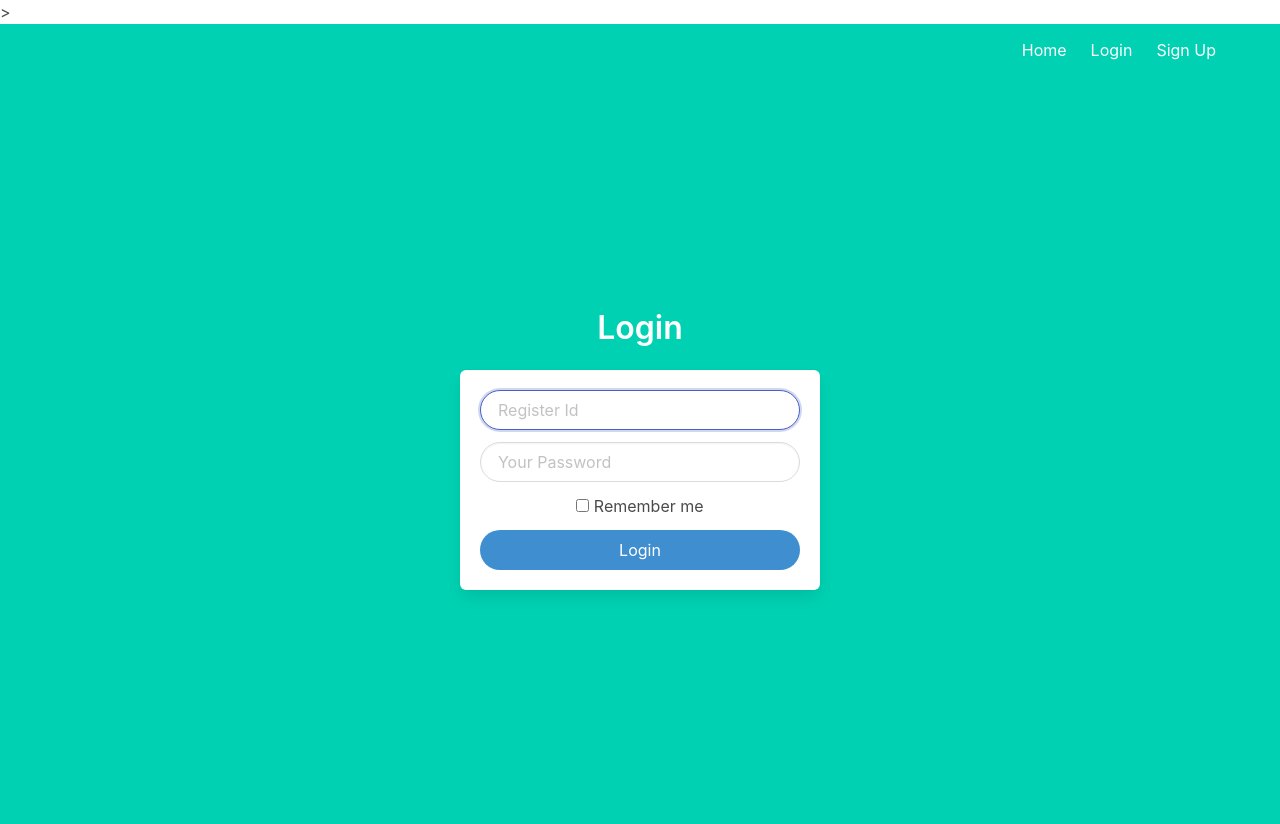
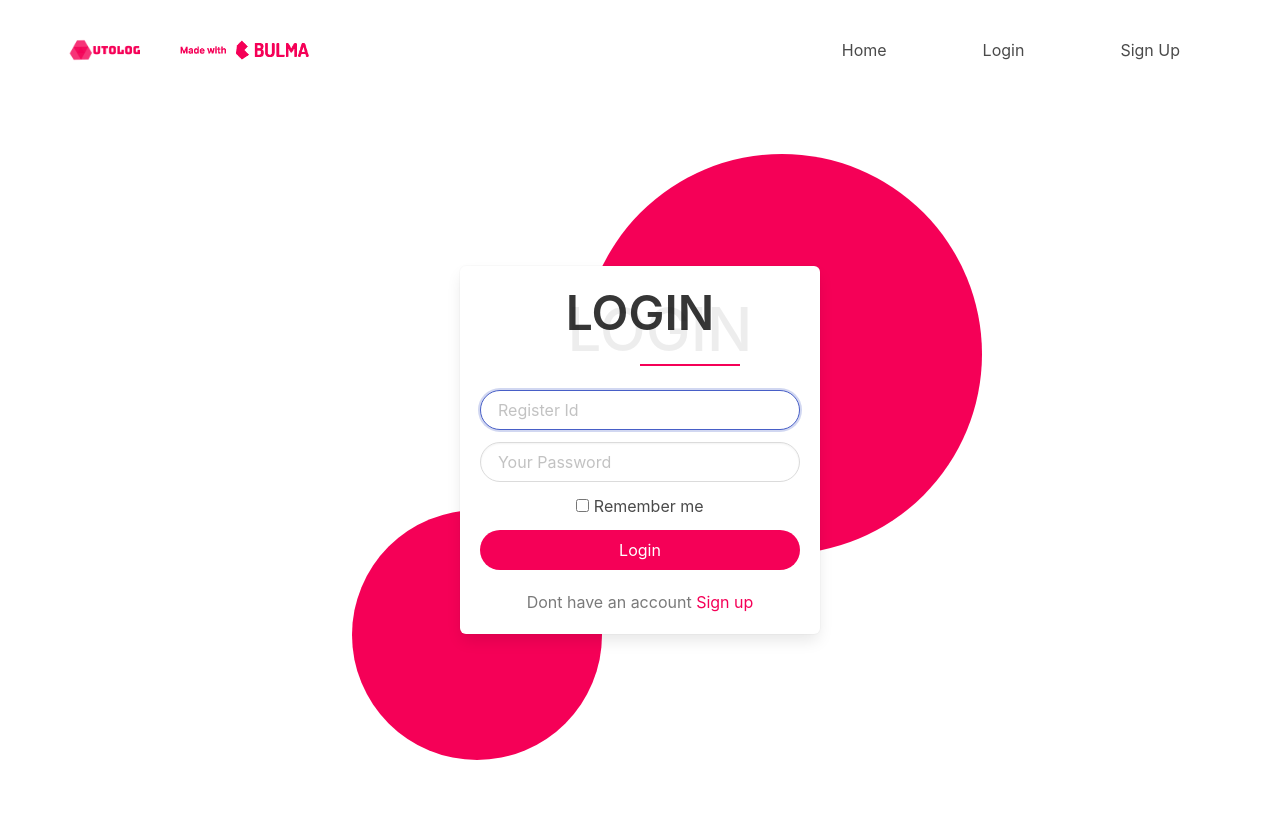
Before and after one commit to souravrs999/Face-Recognition-Attendence-System, a Flask app: page /login in a window 1280 px wide. After the commit the page ends 760 px from the top, so only its background shows below. Run offline with Flask 2, Linux system fonts and the light colour scheme.

Commit message:
update templates

```diff
--- /dev/null
+++ b/app/static/css/login.css
@@ -0,0 +1,75 @@
+body {
+  overflow-x: hidden;
+  overflow-y: hidden;
+}
+.navbar-item img {
+  max-height: 80px;
+}
+.navbar .navbar-menu .navbar-item {
+  padding: 10px 20px;
+  margin: 28px;
+  border-radius: 25px;
+  transition: 0.5s;
+}
+
+.navbar .navbar-menu .navbar-item:hover {
+  color: #ffffff;
+  background-color: #f50057;
+}
+.hero-body .login-breaker {
+    content: "";
+    position: absolute;
+    background: #f50057;
+    width: 100px;
+    height: 2px;
+    -webkit-transition: 0.3s;
+    -moz-transition: 0.3s;
+    transition: 0.3s;
+  }
+
+  .hero-body .login-ul {
+    font-size: 60px;
+    color: rgba(0, 0, 0, 0.07);
+    z-index: 2;
+    font-weight: 500;
+    text-transform: capitalize;
+    position: absolute;
+    top: 30px;
+    left: 20px;
+    width: 100%;
+  }
+  .column .login-form {
+      margin-top: 50px;
+  }
+  .column .login-box .login-button {
+      background-color: #f50057;
+      padding: 0 10px;
+  }
+  .column .sign-route {
+      margin-top: 20px;
+  }
+  .column .sign-route a{
+color: #f50057;
+  }
+  .column .login-box::before {
+    content: "";
+    position: absolute;
+    top: -100px;
+    left: 45%;
+    width: 400px;
+    height: 400px;
+    border-radius: 100%;
+    background-color: #f50057;
+    z-index: -1;
+  }
+  .column .sign-route::before {
+    content: "";
+    position: absolute;
+    margin-top: -80px;
+    left: 25%;
+    width: 250px;
+    height: 250px;
+    border-radius: 100%;
+    background-color: #f50057;
+    z-index: -1;
+  }
--- /dev/null
+++ b/app/static/css/signup.css
@@ -0,0 +1,75 @@
+body {
+    overflow-x: hidden;
+    overflow-y: hidden;
+  }
+  .navbar-item img {
+    max-height: 80px;
+  }
+  .navbar .navbar-menu .navbar-item {
+    padding: 10px 20px;
+    margin: 28px;
+    border-radius: 25px;
+    transition: 0.5s;
+  }
+
+  .navbar .navbar-menu .navbar-item:hover {
+    color: #ffffff;
+    background-color: #f50057;
+  }
+  .hero-body .signup-breaker {
+      content: "";
+      position: absolute;
+      background: #f50057;
+      margin-top: -20px;
+      width: 100px;
+      height: 2px;
+      -webkit-transition: 0.3s;
+      -moz-transition: 0.3s;
+      transition: 0.3s;
+    }
+    .hero-body .signup-ul {
+      font-size: 60px;
+      color: rgba(0, 0, 0, 0.07);
+      z-index: 2;
+      font-weight: 500;
+      text-transform: capitalize;
+      position: absolute;
+      top: 30px;
+      left: 20px;
+      width: 100%;
+    }
+    .column .signup-form {
+        margin-top: 50px;
+    }
+    .column .signup-box .signup-button {
+        background-color: #f50057;
+        padding: 0 10px;
+    }
+    .column .sign-route {
+        margin-top: 20px;
+    }
+    .column .login-route a{
+  color: #f50057;
+    }
+    .column .signup-box::before {
+      content: "";
+      position: absolute;
+      top: -100px;
+      left: 45%;
+      width: 400px;
+      height: 400px;
+      border-radius: 100%;
+      background-color: #f50057;
+      z-index: -1;
+    }
+    .column .login-route::before {
+      content: "";
+      position: absolute;
+      margin-top: -90px;
+      left: 25%;
+      width: 250px;
+      height: 250px;
+      border-radius: 100%;
+      background-color: #f50057;
+      z-index: -1;
+    }
--- a/app/static/css/style.css
+++ b/app/static/css/style.css
@@ -1,5 +1,6 @@
 body {
   overflow-x: hidden;
+  overflow-y: hidden;
 }
 .navbar-item img {
   max-height: 80px;
--- a/app/templates/base.html
+++ b/app/templates/base.html
@@ -22,37 +22,74 @@
       rel="stylesheet"
       href="https://fonts.googleapis.com/css2?family=Nunito+Sans:wght@300;400&display=swap"
     />
+    <link rel="stylesheet" href="{{url_for('static', filename='css/login.css')}}">
+    <link rel="stylesheet" href="{{url_for('static', filename='css/signup.css')}}">
     <script src="https://ajax.googleapis.com/ajax/libs/jquery/3.5.1/jquery.min.js"></script>
-    <script src="{{url_for('static', filename='js/navbar.js')}}"></script>>
+    <script src="{{url_for('static', filename='js/navbar.js')}}"></script>
 
   <body>
-    <section class="hero is-primary is-fullheight">
+    <section class="hero is-fullheight">
       <div class="hero-head">
         <nav class="navbar">
           <div class="container">
-            <div id="navbarMenuHeroA" class="navbar-menu">
+            <div class="navbar-brand">
+              <a href="#" class="navbar-item">
+                <img
+                  src="{{url_for('static', filename='images/logo.png')}}"
+                  alt="Autolog-logo"
+                />
+              </a>
+              <a href="https://bulma.io" class="navbar-item">
+                <img
+                  src="{{url_for('static', filename='images/bulma-logo-pink.png')}}"
+                  alt=""
+                  width="150"
+                />
+              </a>
+            </div>
+            <div class="navbar-menu is-not-active">
               <div class="navbar-end">
-                <a href="{{ url_for('main.index') }}" class="navbar-item">
+                <a
+                  href="{{ url_for('main.index') }}"
+                  class="a-menu is-size-6 navbar-item"
+                >
                   Home
                 </a>
                 {% if current_user.is_authenticated %}
-                <a href="{{ url_for('main.profile') }}" class="navbar-item">
-                  Profile
+                <a
+                  href="{{ url_for('main.profile') }}"
+                  class="a-menu is-size-6 navbar-item"
+                >
+                  Home
                 </a>
                 {% endif %} {% if not current_user.is_authenticated %}
-                <a href="{{ url_for('auth.login') }}" class="navbar-item">
-                  Login
-                </a>
-                <a href="{{ url_for('auth.signup') }}" class="navbar-item">
+                <a
+                  href="{{ url_for('auth.login') }}"
+                  class="a-menu is-size-6 navbar-item"
+                >
+                  Login</a
+                >
+                <a
+                  href="{{ url_for('auth.signup') }}"
+                  class="a-menu is-size-6 navbar-item"
+                >
                   Sign Up
                 </a>
                 {% endif %} {% if current_user.is_authenticated %}
-                <a href="{{ url_for('auth.logout') }}" class="navbar-item">
+                <a
+                  href="{{ url_for('auth.logout') }}"
+                  class="a-menu is-size-6 navbar-item"
+                >
                   Logout
                 </a>
                 {% endif %}
               </div>
             </div>
+            <span class="navbar-burger burger" dara-target="navbarMenuHeroA">
+              <span></span>
+              <span></span>
+              <span></span>
+            </span>
           </div>
         </nav>
       </div>
--- a/app/templates/login.html
+++ b/app/templates/login.html
@@ -1,11 +1,14 @@
 {% extends "base.html" %} {% block content %}
 <div class="column is-4 is-offset-4">
-  <h3 class="title">Login</h3>
-  <div class="box">
+
+  <div class="box login-box">
+    <h1 class="title is-size-1 login-title">LOGIN</h1>
+  <span class="login-breaker"> </span>
+  <span class="login-ul">LOGIN</span>
     {% with messages = get_flashed_messages() %} {% if messages %}
     <div class="notification is-danger">{{ messages[0] }}</div>
     {% endif %} {% endwith %}
-    <form name="form" method="POST" action="/login">
+    <form name="form" method="POST" action="/login" class="login-form">
       <div class="field">
         <div class="control">
           <input
@@ -34,10 +37,13 @@
           Remember me
         </label>
       </div>
-      <button class="button is-block is-info is-normal is-rounded is-fullwidth">
+      <button class="button is-block is-info is-normal is-rounded is-fullwidth login-button">
         Login
       </button>
     </form>
+    <p class="sign-route has-text-grey">
+      Dont have an account <a href="{{url_for('auth.signup')}}" class="sign-link">Sign up</a>
+    </p>
   </div>
 </div>
 {% endblock %}
```
Also changed, not shown: app/templates/signup.html (+8 -3 lines), media/login.png (added), media/signup.png (added).
